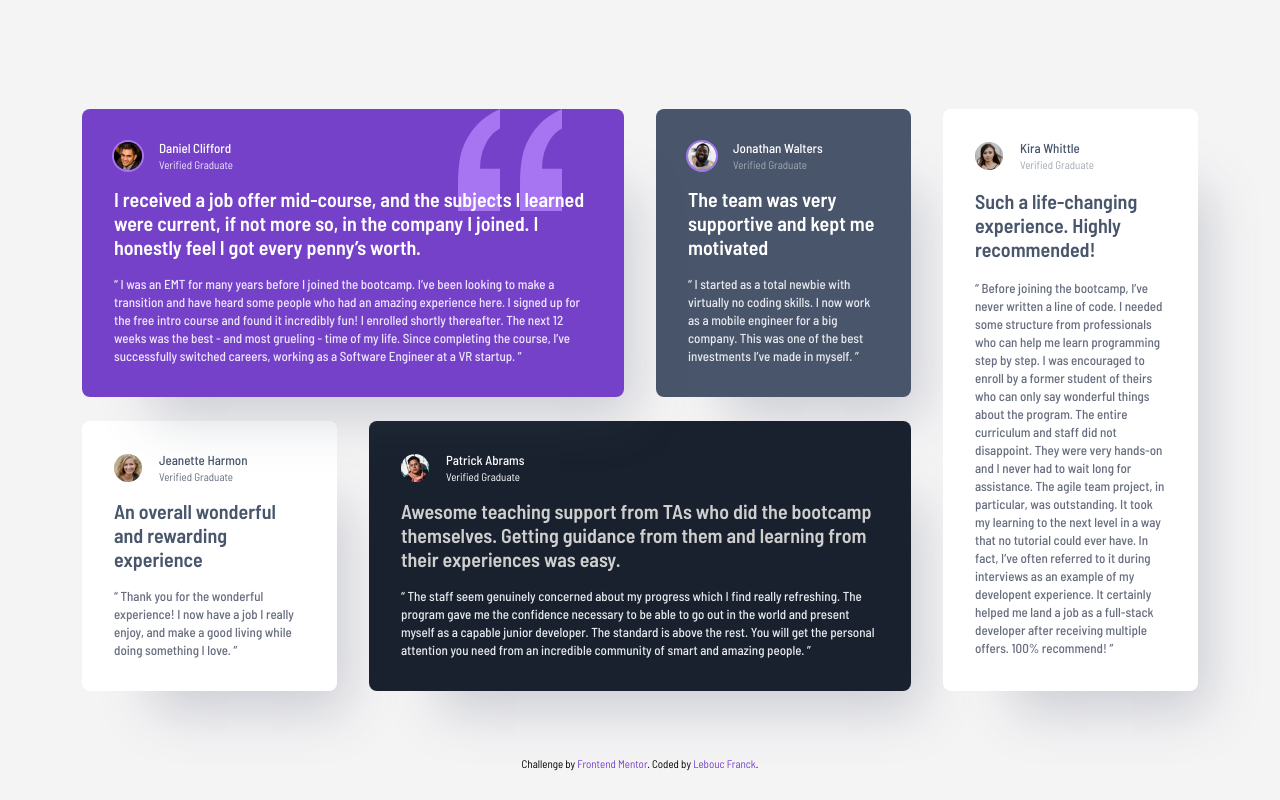
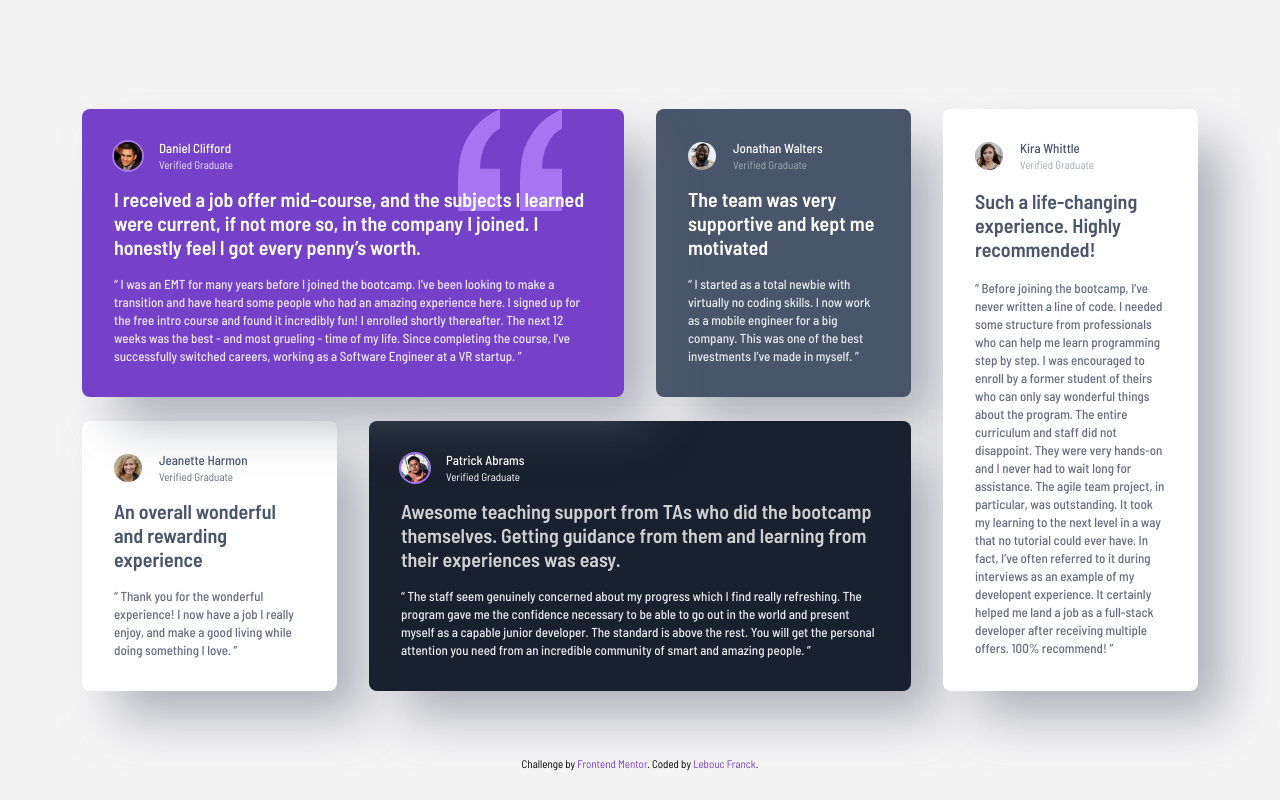
Before and after one commit to LeboucFranck/testimonials-grid-section, a plain HTML site: page index.html in a window 1280 px wide. Drawn offline with Linux system fonts and the light colour scheme.

Commit message:
fix border patrick Abrams and shadow box card

```diff
--- a/index.html
+++ b/index.html
@@ -31,7 +31,7 @@
     </article>
     <article class="card" id="jonathan">
       <header>
-        <img src="./images/image-jonathan.jpg" alt="Jonathan Walters" class="bsi">
+        <img src="./images/image-jonathan.jpg" alt="Jonathan Walters" >
         <div class="author-info">
           <h2 class="w">Jonathan Walters</h2>
           <span class="sc300">Verified Graduate</span>
@@ -53,9 +53,9 @@
       <blockquote class="sc400">“ Thank you for the wonderful experience! I now have a job I really enjoy, and make a good living
         while doing something I love. ”</blockquote>
     </article>
-    <article class="card" id="patrick">
+    <article class="card" id="patrick" >
       <header>
-        <img src="./images/image-patrick.jpg" alt="Patrick Abrams">
+        <img src="./images/image-patrick.jpg" alt="Patrick Abrams" class="bsi">
         <div class="author-info">
           <h2 class="w">Patrick Abrams</h2>
           <span class="w">Verified Graduate</span>
--- a/style.css
+++ b/style.css
@@ -66,7 +66,7 @@ html{
     border-radius: 0.8rem;
     width: 100%;
     height: 100%;
-    box-shadow:  40px 50px 50px -30px rgba(72,85,106,0.24);
+    box-shadow: 3em 3em 5em -0.5em hsl(from var(--secondary-color-400) h s l / 0.5);
 }
 main{
     display: grid;
```
